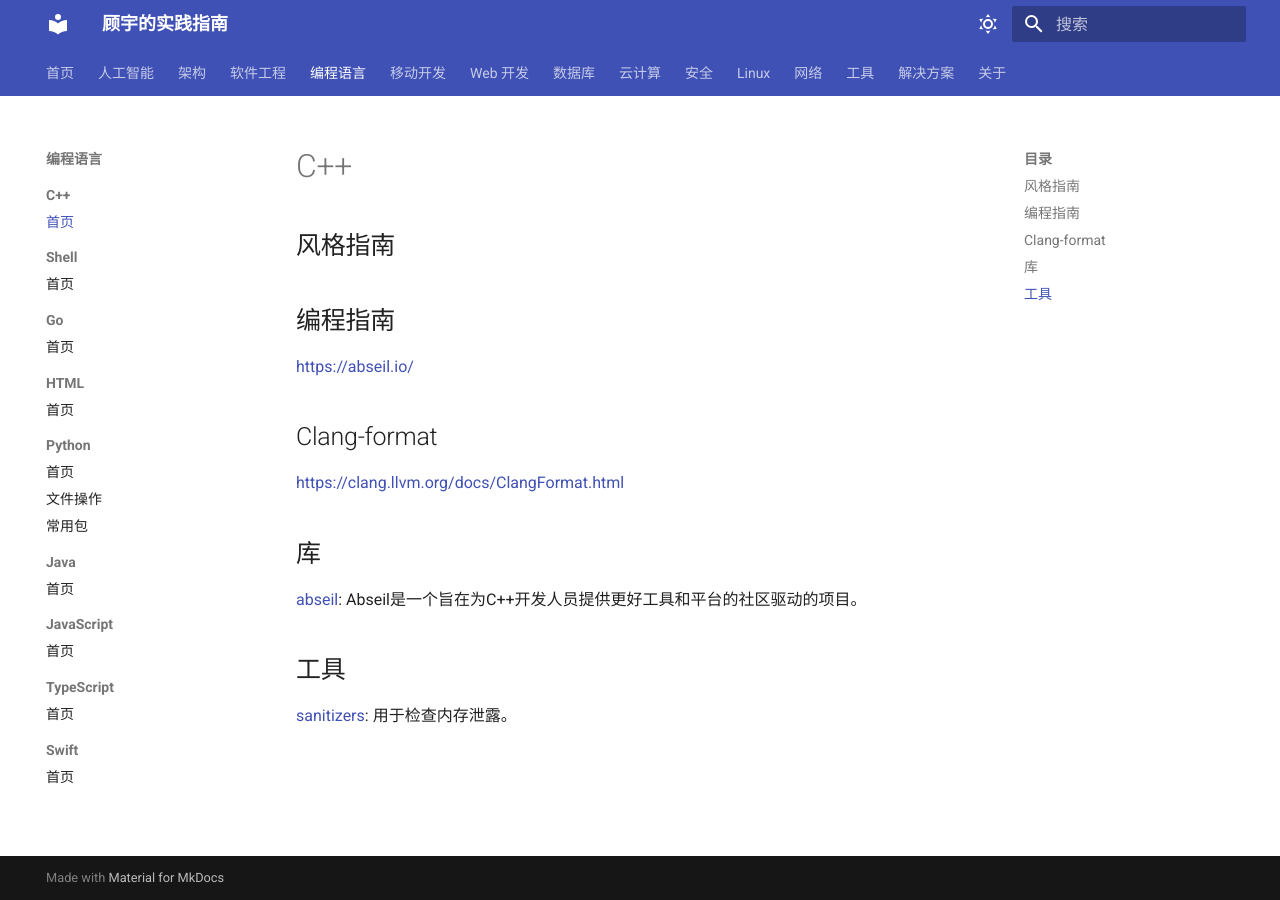
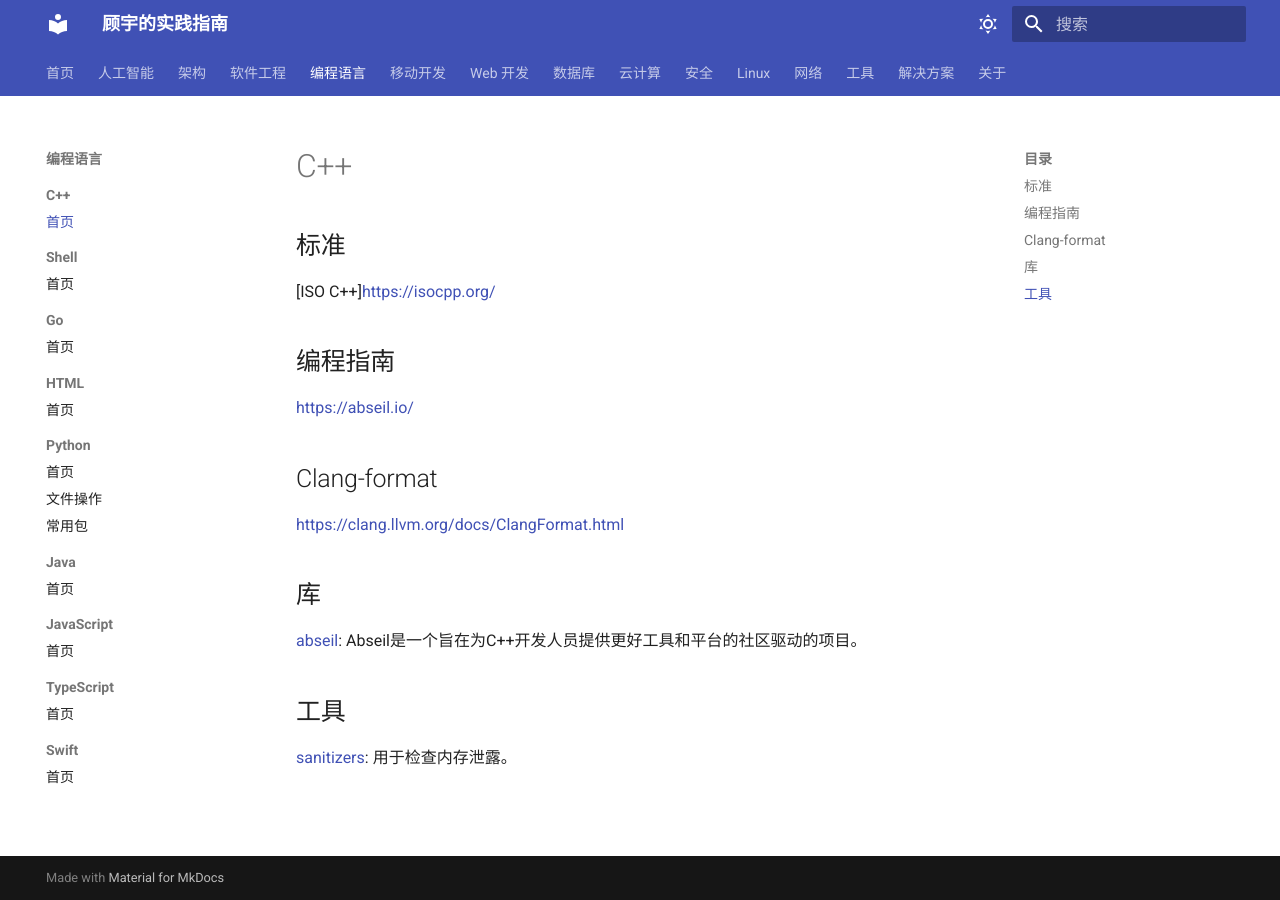
Before and after one commit to wizardbyron/guides, an MkDocs documentation site: the page built from docs/programming/cpp/index.md, in a window 1280 px wide. Built offline with MkDocs 1.6.1 and Material for MkDocs 9.7.7, drawn with Linux system fonts in a browser that asks for light colours.

Commit message:
add cpp iso standard.

```diff
--- a/docs/programming/cpp/index.md
+++ b/docs/programming/cpp/index.md
@@ -1,6 +1,8 @@
 # C++
 
-## 风格指南
+## 标准
+
+[ISO C++]<https://isocpp.org/>
 
 ## 编程指南
 
```
